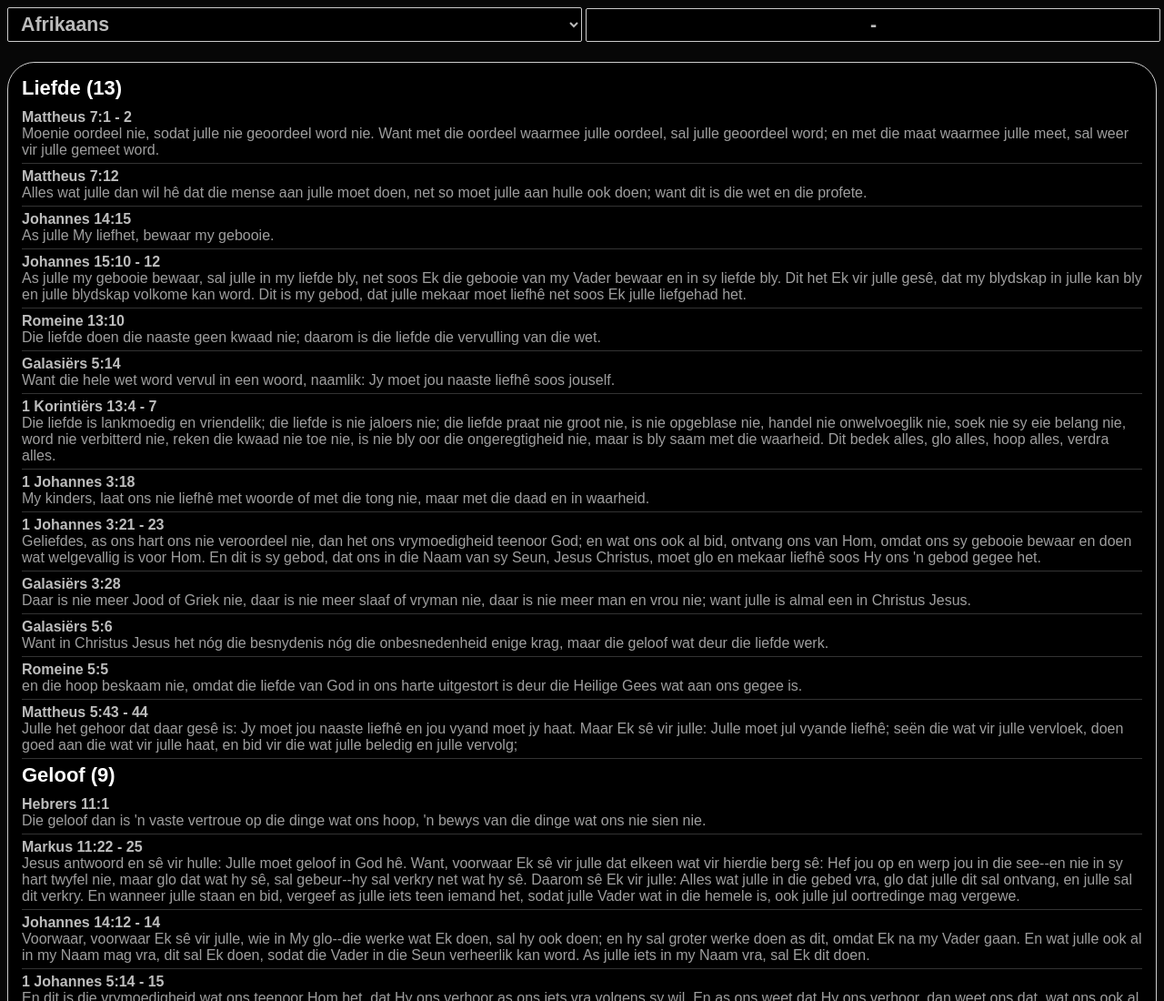
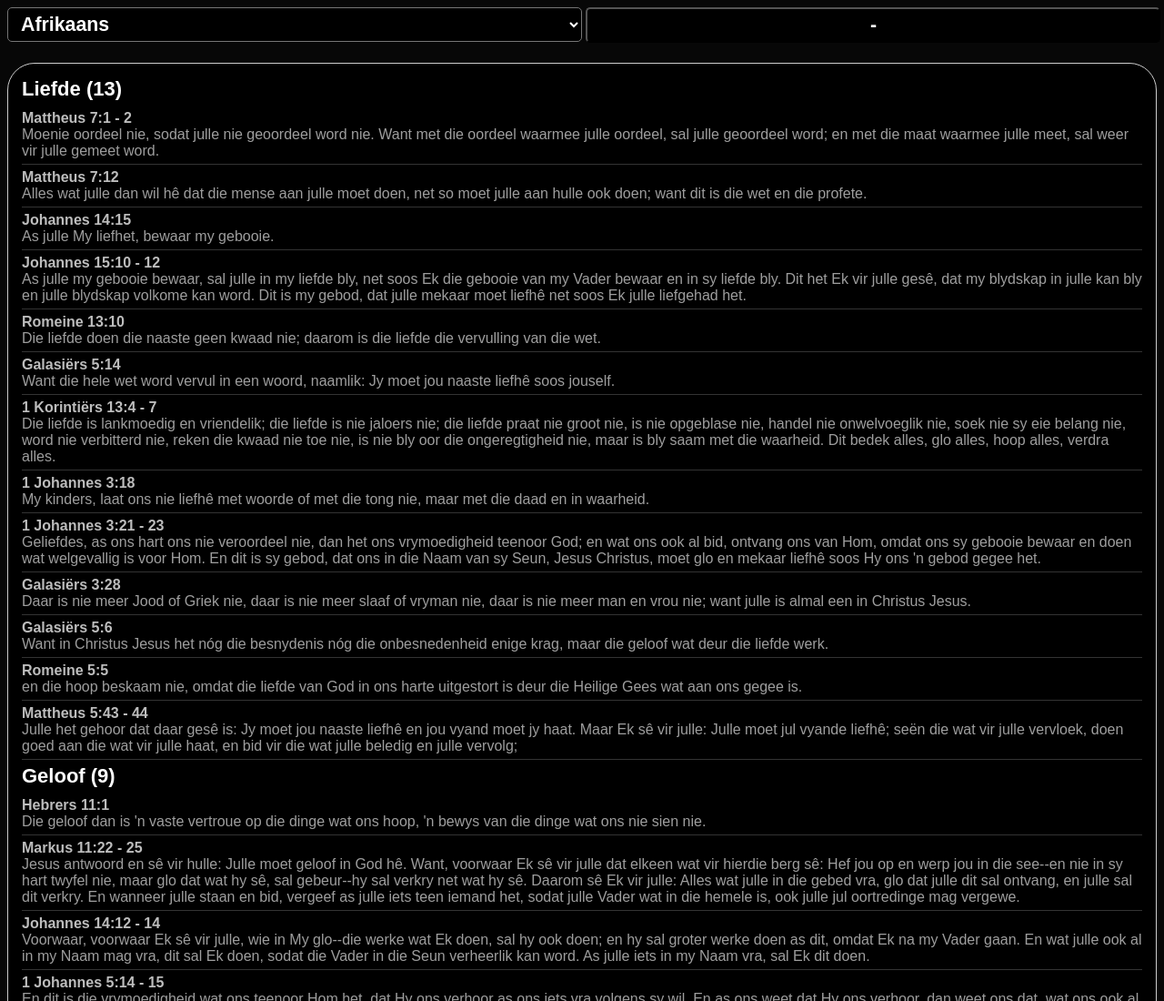
Before and after one commit to rightworks/webwidget, a plain HTML site: page index.html in a window 1280 px wide. Shown: the top 1100 px of the page at 91% size. Drawn offline with Linux system fonts and the light colour scheme.

Commit message:
experiment

```diff
--- a/index.html
+++ b/index.html
@@ -50,24 +50,11 @@
             width: 100%;
         }
 
-        select {
-            color: #BBBBBB;
+        select, button {
+            color: #fff;
             background: #000;
-            border: 1px #ccc solid;
             padding: 5px 10px;
-            border-radius: 2px;
-            font-weight: bold;
-            font-size: 16pt;
-            outline: none;
-            width: 50%;
-        }
-
-        button {
-            color: #BBBBBB;
-            background: #000;
-            border: 1px #ccc solid;
-            padding: 5px 10px;
-            border-radius: 2px;
+            border-radius: 5px;
             font-weight: bold;
             font-size: 16pt;
             outline: none;
```
